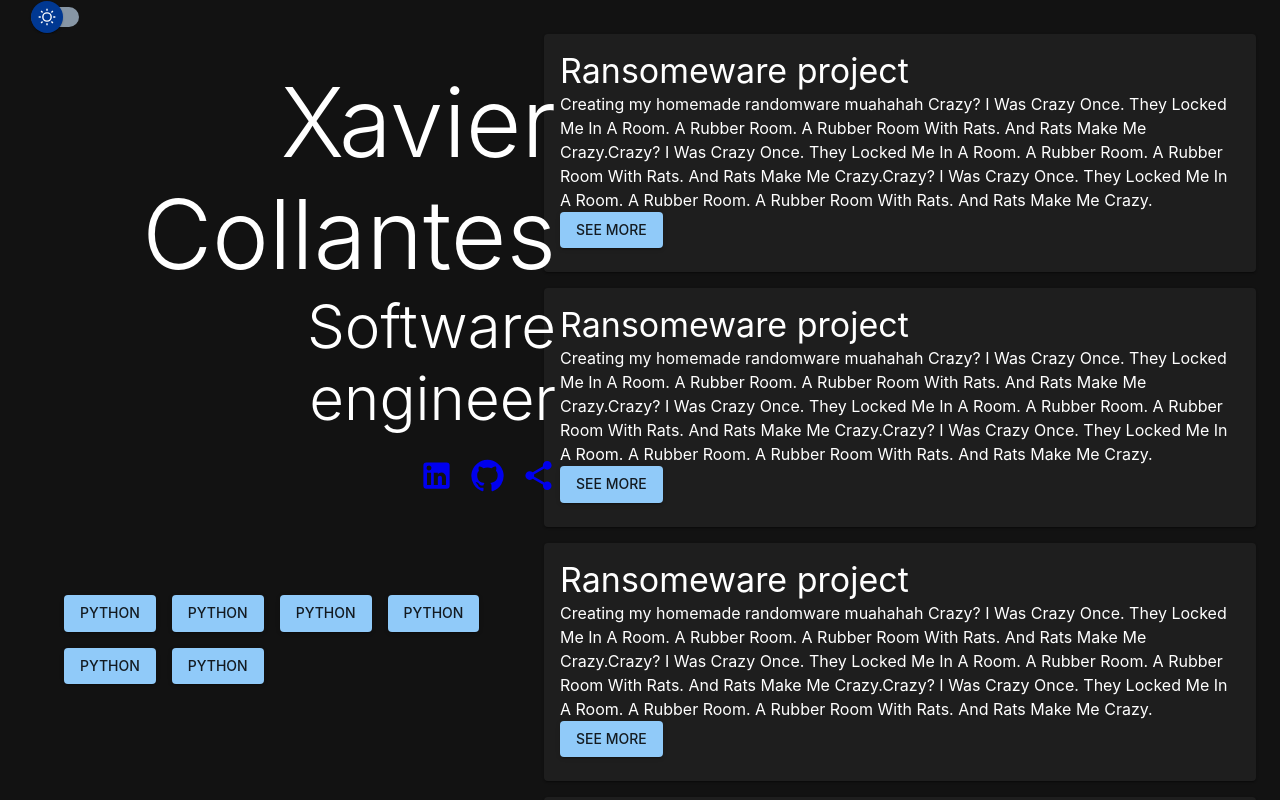
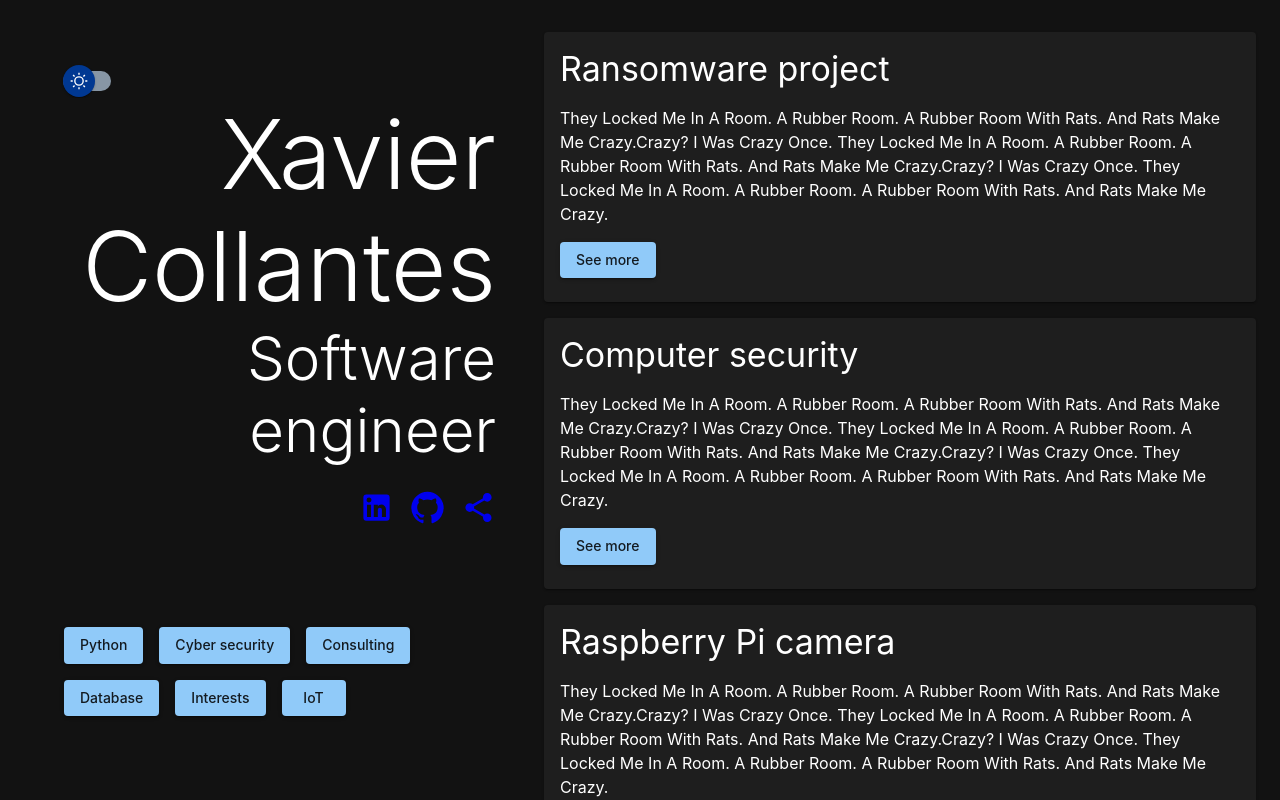
Before and after one commit to xcollantes/portfolio, a Next.js app: page / in a window 1280 px wide. Shown: the top 800 px of the page. Built offline with nearby package versions, Linux system fonts and the light colour scheme; no server answers.

Commit message:
Add filter
Signed-off-by: Xavier Collantes <collantes.xavier@gmail.com>

```diff
--- /dev/null
+++ b/components/ExperienceCards.tsx
@@ -0,0 +1,50 @@
+/** Panel with list of cards. */
+
+import { useEffect, useState, useMemo } from "react"
+import {
+  SelectFilterTagContextType,
+  useSelectedFilterTagContext,
+} from "../contexts/selectFilterTag"
+import { Stack } from "@mui/material"
+import LongCard from "./LongCard"
+import {
+  CardContentType,
+  experienceCardsData,
+} from "../experience_cards_data/cardData"
+import { filterData } from "../experience_cards_data/filterData"
+
+export default function ExperienceCards() {
+  const [selected, setSelected] =
+    useState<CardContentType[]>(experienceCardsData)
+  const { selectedTags, setSelectedTags }: SelectFilterTagContextType =
+    useSelectedFilterTagContext()
+
+  useMemo(() => {
+    console.log("SELECTED: ", selectedTags)
+    if (selectedTags.length <= 0 || selectedTags.length >= filterData.length) {
+      setSelected(experienceCardsData) // Render all cards
+    } else {
+      setSelected(
+        experienceCardsData.filter((card: CardContentType) =>
+          card.tagIds.some((cardTag: string) => selectedTags.includes(cardTag))
+        )
+      )
+    }
+
+    if (selectedTags.length >= filterData.length) {
+      setSelectedTags([])
+    }
+  }, [selectedTags])
+
+  return (
+    <Stack direction="column" spacing={2} alignItems="stretch">
+      {selected.map((card: CardContentType) => (
+        <LongCard
+          title={card.title}
+          description={card.description}
+          imagePath={card.imagePath}
+        />
+      ))}
+    </Stack>
+  )
+}
--- a/components/FilterBar.tsx
+++ b/components/FilterBar.tsx
@@ -1,15 +1,15 @@
-import { Box, Button, Stack } from "@mui/material"
+/** Group of buttons used to filter cards. */
+
+import { Box } from "@mui/material"
 import FilterButton from "./FilterButton"
+import { FilterDataType, filterData } from "../experience_cards_data/filterData"
 
 export default function FilterBar() {
   return (
     <Box sx={{ display: "flex", flexWrap: "wrap" }}>
-      <FilterButton text="Python" />
-      <FilterButton text="Python" />
-      <FilterButton text="Python" />
-      <FilterButton text="Python" />
-      <FilterButton text="Python" />
-      <FilterButton text="Python" />
+      {filterData.map((filter: FilterDataType) => (
+        <FilterButton displayText={filter.displayText} tagId={filter.tagId} />
+      ))}
     </Box>
   )
 }
--- a/components/FilterButton.tsx
+++ b/components/FilterButton.tsx
@@ -1,15 +1,61 @@
 /** Selector for user to filter. */
 
 import { Button } from "@mui/material"
+import {
+  SelectFilterTagContextType,
+  useSelectedFilterTagContext,
+} from "../contexts/selectFilterTag"
+import { useEffect, useMemo, useState } from "react"
 
 interface FilterButtonPropsType {
-  text: string
+  displayText: string
+  tagId: string
 }
 
-export default function FilterButton({ text }: FilterButtonPropsType) {
+export default function FilterButton({
+  displayText,
+  tagId,
+}: FilterButtonPropsType) {
+  const { selectedTags, setSelectedTags }: SelectFilterTagContextType =
+    useSelectedFilterTagContext()
+  const [disabled, setDisabled] = useState<boolean>(false)
+
+  useMemo(() => {
+    if (selectedTags.length <= 0 || selectedTags.includes(tagId)) {
+      setDisabled(false)
+    } else {
+      setDisabled(true)
+    }
+  }, [selectedTags])
+
+  const addSelectedTag = (tagId: string) => {
+    setSelectedTags([...selectedTags, tagId])
+  }
+
+  const removeSelectedTag = (removeTagId: string) => {
+    setSelectedTags(
+      selectedTags.filter(
+        (selectedTagId: string) => selectedTagId !== removeTagId
+      )
+    )
+  }
+
+  const handleClick = () => {
+    if (selectedTags.includes(tagId)) {
+      removeSelectedTag(tagId)
+    } else {
+      addSelectedTag(tagId)
+    }
+  }
+
   return (
-    <Button variant="contained" sx={{ m: 1 }}>
-      {text}
+    <Button
+      variant={disabled ? "outlined" : "contained"}
+      onClick={handleClick}
+      id={tagId}
+      sx={{ m: 1 }}
+    >
+      {displayText}
     </Button>
   )
 }
--- a/components/LongCard.tsx
+++ b/components/LongCard.tsx
@@ -1,10 +1,4 @@
-import {
-  Button,
-  Card,
-  CardActionArea,
-  CardContent,
-  Typography,
-} from "@mui/material"
+import { Button, Card, CardContent, Typography } from "@mui/material"
 
 export interface LongCardType {
   title: string
@@ -22,8 +16,12 @@ export default function LongCard({
       <Card>
         <CardContent>
           <Typography variant="h4">{title}</Typography>
-          <Typography variant="body1">{description}</Typography>
-          <Button variant="contained">See more</Button>
+          <Typography variant="body1" sx={{ mt: 2 }}>
+            {description}
+          </Typography>
+          <Button variant="contained" sx={{ mt: 2 }}>
+            See more
+          </Button>
         </CardContent>
       </Card>
     </>
--- /dev/null
+++ b/components/SocialMedia.tsx
@@ -0,0 +1,23 @@
+/** Social media links. */
+
+import { Box } from "@mui/material"
+import Link from "next/link"
+import LinkedInIcon from "@mui/icons-material/LinkedIn"
+import GitHubIcon from "@mui/icons-material/GitHub"
+import ShareIcon from "@mui/icons-material/Share"
+
+export default function SocialMedia() {
+  return (
+    <Box display="flex" justifyContent="flex-end" columnGap={2} sx={{ py: 3 }}>
+      <Link href={`${process.env.NEXT_PUBLIC_LINKEDIN_URL}`}>
+        <LinkedInIcon fontSize="large" />
+      </Link>
+      <Link href={`${process.env.NEXT_PUBLIC_GITHUB_URL}`}>
+        <GitHubIcon fontSize="large" />
+      </Link>
+      <Link href={`${process.env.NEXT_PUBLIC_GITHUB_URL}`}>
+        <ShareIcon fontSize="large" />
+      </Link>
+    </Box>
+  )
+}
--- /dev/null
+++ b/contexts/selectFilterTag.tsx
@@ -0,0 +1,41 @@
+/** React context for selecting category filters. */
+
+import {
+  useState,
+  Dispatch,
+  SetStateAction,
+  createContext,
+  useContext,
+  ReactNode,
+  Context,
+} from "react"
+import { CardContentType, mockData } from "../pages"
+
+export interface SelectFilterTagContextType {
+  selectedTags: string[]
+  setSelectedTags: Dispatch<SetStateAction<string[]>>
+}
+
+const SelectedFilterTagContext = createContext<SelectFilterTagContextType>({
+  selectedTags: [],
+  setSelectedTags: (selectedTags: string[]) => {},
+})
+
+export function useSelectedFilterTagContext(): SelectFilterTagContextType {
+  return useContext(SelectedFilterTagContext)
+}
+
+interface ProviderPropType {
+  children: ReactNode
+}
+
+export function SelectFilterTagContextProvider({ children }: ProviderPropType) {
+  const [selectedTags, setSelectedTags] = useState<string[]>([])
+  return (
+    <SelectedFilterTagContext.Provider
+      value={{ selectedTags, setSelectedTags }}
+    >
+      {children}
+    </SelectedFilterTagContext.Provider>
+  )
+}
--- /dev/null
+++ b/experience_cards_data/cardData.ts
@@ -0,0 +1,53 @@
+/** Cards found with short descriptions. The order is respected. */
+
+import { LongCardType } from "../components/LongCard"
+
+export interface CardContentType extends LongCardType {
+  // Must match with filterData.ts list.
+  tagIds: string[]
+}
+
+export const experienceCardsData: CardContentType[] = [
+  {
+    title: "Ransomware project",
+    description:
+      "They Locked Me In A Room. A Rubber Room. A Rubber Room With Rats. And Rats Make Me Crazy.Crazy? I Was Crazy Once. They Locked Me In A Room. A Rubber Room. A Rubber Room With Rats. And Rats Make Me Crazy.Crazy? I Was Crazy Once. They Locked Me In A Room. A Rubber Room. A Rubber Room With Rats. And Rats Make Me Crazy.",
+    imagePath: "",
+    tagIds: ["python", "database"],
+  },
+  {
+    title: "Computer security",
+    description:
+      "They Locked Me In A Room. A Rubber Room. A Rubber Room With Rats. And Rats Make Me Crazy.Crazy? I Was Crazy Once. They Locked Me In A Room. A Rubber Room. A Rubber Room With Rats. And Rats Make Me Crazy.Crazy? I Was Crazy Once. They Locked Me In A Room. A Rubber Room. A Rubber Room With Rats. And Rats Make Me Crazy.",
+    imagePath: "",
+    tagIds: ["security", "database"],
+  },
+  {
+    title: "Raspberry Pi camera",
+    description:
+      "They Locked Me In A Room. A Rubber Room. A Rubber Room With Rats. And Rats Make Me Crazy.Crazy? I Was Crazy Once. They Locked Me In A Room. A Rubber Room. A Rubber Room With Rats. And Rats Make Me Crazy.Crazy? I Was Crazy Once. They Locked Me In A Room. A Rubber Room. A Rubber Room With Rats. And Rats Make Me Crazy.",
+    imagePath: "",
+    tagIds: ["interests", "iot", "python"],
+  },
+  {
+    title: "Python script",
+    description:
+      "They Locked Me In A Room. A Rubber Room. A Rubber Room With Rats. And Rats Make Me Crazy.Crazy? I Was Crazy Once. They Locked Me In A Room. A Rubber Room. A Rubber Room With Rats. And Rats Make Me Crazy.Crazy? I Was Crazy Once. They Locked Me In A Room. A Rubber Room. A Rubber Room With Rats. And Rats Make Me Crazy.",
+    imagePath: "",
+    tagIds: ["interests", "iot", "python"],
+  },
+  {
+    title: "Ham radio",
+    description:
+      "They Locked Me In A Room. A Rubber Room. A Rubber Room With Rats. And Rats Make Me Crazy.Crazy? I Was Crazy Once. They Locked Me In A Room. A Rubber Room. A Rubber Room With Rats. And Rats Make Me Crazy.Crazy? I Was Crazy Once. They Locked Me In A Room. A Rubber Room. A Rubber Room With Rats. And Rats Make Me Crazy.",
+    imagePath: "",
+    tagIds: ["interests", "radio"],
+  },
+  {
+    title: "Radio repeater",
+    description:
+      "They Locked Me In A Room. A Rubber Room. A Rubber Room With Rats. And Rats Make Me Crazy.Crazy? I Was Crazy Once. They Locked Me In A Room. A Rubber Room. A Rubber Room With Rats. And Rats Make Me Crazy.Crazy? I Was Crazy Once. They Locked Me In A Room. A Rubber Room. A Rubber Room With Rats. And Rats Make Me Crazy.",
+    imagePath: "",
+    tagIds: ["radio"],
+  },
+]
--- /dev/null
+++ b/experience_cards_data/filterData.ts
@@ -0,0 +1,17 @@
+/** Filter options shown as buttons. The order is respected. */
+
+export interface FilterDataType {
+  // Case sensitive and should be human readable.
+  displayText: string
+  // Should be camelcase with no spaces.
+  tagId: string
+}
+
+export const filterData: FilterDataType[] = [
+  { displayText: "Python", tagId: "python" },
+  { displayText: "Cyber security", tagId: "security" },
+  { displayText: "Consulting", tagId: "consulting" },
+  { displayText: "Database", tagId: "database" },
+  { displayText: "Interests", tagId: "interests" },
+  { displayText: "IoT", tagId: "iot" },
+]
--- a/pages/_app.tsx
+++ b/pages/_app.tsx
@@ -5,7 +5,7 @@ import { Container, CssBaseline } from "@mui/material"
 import { ColorModeProvider } from "../contexts/colorMode"
 
 import { base } from "../themes/theme"
-import DarkModeSwitch from "../components/DarkMode"
+import { SelectFilterTagContextProvider } from "../contexts/selectFilterTag"
 
 export default function App({ Component, pageProps }) {
   return (
@@ -25,9 +25,10 @@ export default function App({ Component, pageProps }) {
       </Head>
 
       <CssBaseline />
-      <Container maxWidth="xl">
-        <DarkModeSwitch />
-        <Component {...pageProps} />
+      <Container sx={{ mt: 4 }} maxWidth="xl">
+        <SelectFilterTagContextProvider>
+          <Component {...pageProps} />
+        </SelectFilterTagContextProvider>
       </Container>
     </ColorModeProvider>
   )
--- a/pages/index.tsx
+++ b/pages/index.tsx
@@ -1,91 +1,45 @@
 /** Home page. */
 
-import {
-  Box,
-  Stack,
-  Theme,
-  Typography,
-  styled,
-  useMediaQuery,
-  useTheme,
-} from "@mui/material"
+import { Box, Theme, Typography, useMediaQuery, useTheme } from "@mui/material"
 import Grid from "@mui/material/Unstable_Grid2"
-import GitHubIcon from "@mui/icons-material/GitHub"
-import LinkedInIcon from "@mui/icons-material/LinkedIn"
-import ShareIcon from "@mui/icons-material/Share"
-import LongCard from "../components/LongCard"
-import Link from "next/link"
-import { MaterialLink } from "../components/MaterialLink"
 import FilterBar from "../components/FilterBar"
+import DarkModeSwitch from "../components/DarkMode"
+import SocialMedia from "../components/SocialMedia"
+import ExperienceCards from "../components/ExperienceCards"
 
 export default function Page() {
   const theme: Theme = useTheme()
-  const item = (
-    <Box>
-      <LongCard
-        title="Ransomeware project"
-        description="Creating my homemade randomware muahahah Crazy? I Was Crazy Once. They Locked Me In A Room. A Rubber Room. A Rubber Room With Rats. And Rats Make Me Crazy.Crazy? I Was Crazy Once. They Locked Me In A Room. A Rubber Room. A Rubber Room With Rats. And Rats Make Me Crazy.Crazy? I Was Crazy Once. They Locked Me In A Room. A Rubber Room. A Rubber Room With Rats. And Rats Make Me Crazy."
-        imagePath=""
-      />
-    </Box>
-  )
 
-  const namePosition = useMediaQuery(theme.breakpoints.down("sm"))
+  const namePositionContainer = useMediaQuery(theme.breakpoints.down(1290))
     ? { position: "static" }
     : { position: "fixed" }
 
-  console.log("POSITION: ", namePosition)
+  const namePositionChild = useMediaQuery(theme.breakpoints.down(1290))
+    ? { position: "static" }
+    : { position: "absolute" }
+
   return (
     <>
       <Grid container spacing={2}>
         <Grid xs={12} sm={5}>
-          <Box sx={{ m: 4, position: "fixed" }}>
-            <Box sx={{ position: "absolute", right: -500 }}>
+          <Box sx={{ m: 4, ...namePositionContainer }}>
+            <Box sx={{ ...namePositionChild, right: -500 }}>
+              <DarkModeSwitch />
               <Typography variant="h1" align="right">
                 Xavier Collantes
               </Typography>
               <Typography variant="h2" align="right">
                 Software engineer
               </Typography>
-              <Box
-                display="flex"
-                justifyContent="flex-end"
-                columnGap={2}
-                sx={{ py: 3 }}
-              >
-                <Link href={`${process.env.NEXT_PUBLIC_LINKEDIN_URL}`}>
-                  <LinkedInIcon fontSize="large" />
-                </Link>
-                <Link href={`${process.env.NEXT_PUBLIC_GITHUB_URL}`}>
-                  <GitHubIcon fontSize="large" />
-                </Link>
-                <Link href={`${process.env.NEXT_PUBLIC_GITHUB_URL}`}>
-                  <ShareIcon fontSize="large" />
-                </Link>
-              </Box>
+              <SocialMedia />
               <Box sx={{ mt: 8 }}>
                 <FilterBar />
               </Box>
             </Box>
           </Box>
         </Grid>
-
         <Grid xs={12} sm={7}>
-          <Stack direction="column" spacing={2} alignItems="stretch">
-            {item}
-            {item}
-            {item}
-            {item}
-            {item}
-            {item}
-            {item}
-            {item}
-            {item}
-            {item}
-            {item}
-            {item}
-            {/* Debug */}
-          </Stack>
+          <ExperienceCards />
         </Grid>
       </Grid>
     </>
--- a/themes/theme.ts
+++ b/themes/theme.ts
@@ -20,6 +20,15 @@ export const base = {
       "Arial",
     ].join(","),
   },
+  components: {
+    MuiButton: {
+      styleOverrides: {
+        root: {
+          textTransform: "none",
+        },
+      },
+    },
+  },
 }
 
 // export const wave: Theme = deepmerge(base, {})
```
